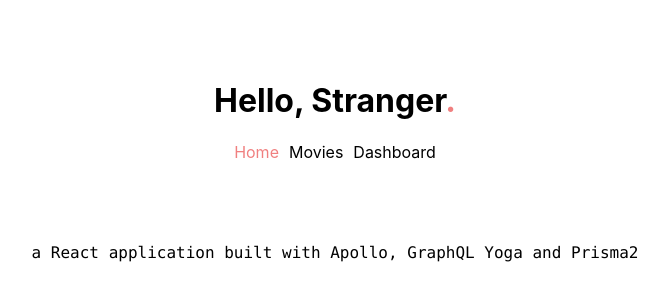
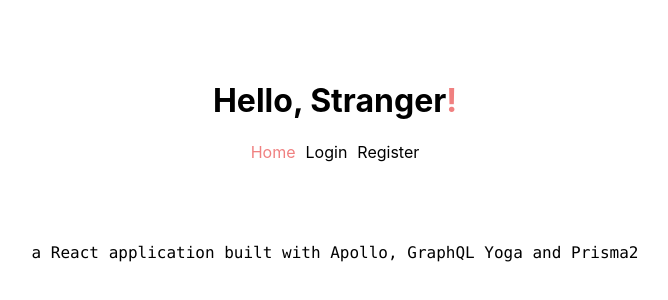
Before and after one commit to zooshgroup/prisma2-frontend, a React (Create React App) app: page / in a window 1280 px wide. Shown: the part 140-440 px from the top of the page, without its empty margins (305-973 px from the left). Built offline with nearby package versions, Linux system fonts and the light colour scheme; no server answers.

Commit message:
cleanup, bug and semantics fix

```diff
--- a/src/apollo/Apollo.tsx
+++ b/src/apollo/Apollo.tsx
@@ -6,10 +6,9 @@
 //const httpLink = new HttpLink({ uri: 'http://localhost:4000' });
 
 const authMiddleware = new ApolloLink((operation: any, forward: any) => {
-  // add the authorization to the headers
   operation.setContext({
     headers: {
-      authorization: localStorage.getItem('token') || "eyJhbGciOiJIUzI1NiIsInR5cCI6IkpXVCJ9.eyJ1c2VySWQiOiJhM2EzZjE1My02ODllLTQ3MjAtOWFlNC0zM2I4MWM4NWI1NmMiLCJpYXQiOjE1ODQ4MTI1ODR9.__lnPv7Qi3LFnEE34dV-K8hpcyJkV1RmyS2ctlX2Uug",
+      authorization: localStorage.getItem('token') || "aeyJhbGciOiJIUzI1NiIsInR5cCI6IkpXVCJ9.eyJ1c2VySWQiOiJhM2EzZjE1My02ODllLTQ3MjAtOWFlNC0zM2I4MWM4NWI1NmMiLCJpYXQiOjE1ODQ4MTI1ODR9.__lnPv7Qi3LFnEE34dV-K8hpcyJkV1RmyS2ctlX2Uug",
     }
   });
 
--- a/src/apollo/App.tsx
+++ b/src/apollo/App.tsx
@@ -1,28 +1,10 @@
-//import React from 'react';
+import React from 'react';
+
+//-------ignore this file
 //import { useQuery, useMutation } from '@apollo/react-hooks';
-import gql from 'graphql-tag';
+//import gql from 'graphql-tag';
 //import { ChildDataProps, graphql } from 'react-apollo'
 
-// eslint-disable-next-line
-const GET_Q = gql`
-  query movies($search: String!) {
-    movies(search: $search) {
-      title
-    }
-  }
-`
-// eslint-disable-next-line
-const WHO_Q = gql`
-  query whoami {
-    whoami {
-      name
-    }
-  }
-`
-export function whoAmI(){
-  //const { loading, error, data } = useQuery(WHO_Q)
-  return "a"
-}
 /*
 export const PUT_M = gql`
   mutation loginUser($data: LoginData!) {
@@ -63,26 +45,6 @@
   );
 }
 
-function App2() {
-  const { loading, error, data } = useQuery(GET_Q,
-    //{variables: { language: 'english' },}
-    )
-  if (loading) return <p>Loading ...</p>
-  //return <h1>Hello {data.whoami}!</h1>
-}
-
-function App22() {
-  const { loading, error, data } = useQuery(GET_Q,
-    {variables: { search: 'cigány' },}
-    )
-  if (loading) return <p>Loading ...</p>
-  console.log(data.movies)
-  const result = data.movies[0].title;
-  return <h1>Hello {result}!</h1>
-}
-
-export default App;
-
 type User = {
   name: string
   id: string
--- a/src/apollo/auth.json
+++ /dev/null
@@ -1,3 +0,0 @@
-{
-    "Authorization" : "eyJhbGciOiJIUzI1NiIsInR5cCI6IkpXVCJ9.eyJ1c2VySWQiOiJhM2EzZjE1My02ODllLTQ3MjAtOWFlNC0zM2I4MWM4NWI1NmMiLCJpYXQiOjE1ODU4MzM0NjV9.JGkDTFglRJiEg1jUkk4frtj10s7TF2RzzIGnvEuTMYE"
-  }
--- a/src/index.tsx
+++ b/src/index.tsx
@@ -1,7 +1,7 @@
 import React from 'react';
 import ReactDOM from 'react-dom';
 import './index.css';
-import UI from './ui/index';
+import UI from './ui/shield';
 import { client } from './apollo/Apollo';
 import * as serviceWorker from './serviceWorker';
 import {ApolloProvider} from '@apollo/react-hooks'
--- a/src/ui/banner.tsx
+++ b/src/ui/banner.tsx
@@ -1,27 +1,9 @@
 import React from 'react'
-import { useQuery } from '@apollo/react-hooks';
-import gql from 'graphql-tag';
-
-const WHO_Q = gql`
-  query whoami {
-    whoami {
-      name
-    }
-  }
-`
 
 interface welcomeProps {
     name: string,
-    login: boolean,
 }
 
-export function Greeting(props: welcomeProps) {
-    const { loading, error, data } = useQuery(WHO_Q)
-
-    if (loading) return <p>Loading ...</p>
-    if (error) return <h1>Hello, Stranger<span className="active">.</span></h1>
-
-    const name = data.whoami && data.whoami.name //is this proper way to check?
-    return <h1>Hello, {name?name:"Stranger"}<span className="active">!</span></h1>
-
+export function Banner(props: welcomeProps) {
+    return <h1>Hello, {props.name?props.name:"Stranger"}<span className="active">!</span></h1>
 }
--- a/src/ui/content/index.tsx
+++ b/src/ui/content/index.tsx
@@ -11,8 +11,6 @@
     login: boolean,
 }
 
-//-----save state in cache?
-
 export function Content(props: contentProps) {
     let element
     switch(props.page) {
--- a/src/ui/index.tsx
+++ b/src/ui/index.tsx
@@ -1,14 +1,10 @@
 import React from 'react'
-import { whoAmI } from '../apollo/App'
 import { Navbar } from './navbar'
-import { Greeting } from './banner'
+import { Banner } from './banner'
 import { Content } from './content/index'
 
-//------can i use it like this
-const user = whoAmI()
-const isLoggedIn = (user) ? true : false
-
 interface MyProps {
+    user: string
 }
 
 interface AppState {
@@ -16,16 +12,16 @@
 }
 
 class App extends React.Component<MyProps, AppState> {
-    constructor(props: any) { //PROPER TS WAY?
+    constructor(props: any) {
         super(props)
         this.state = {
             page : 0
         }
-        // This binding is necessary to make `this` work in the callback
-        this.handleNavigation = this.handleNavigation.bind(this);
     }
+    readonly user = this.props.user
+    readonly isLoggedIn = (this.user) ? true : false
 
-    handleNavigation(pageno: number) {
+    handleNavigation = (pageno: number) => {
         if(pageno>-1) {
             this.setState(state => ({
                 page: pageno
@@ -34,7 +30,16 @@
     }
 
     render() {
-        return <main><header><Greeting login={isLoggedIn} name={user} /><Navbar login={isLoggedIn} active={this.state.page} onNavigate={this.handleNavigation} /></header><article><Content login={isLoggedIn} page={this.state.page} /></article></main>
+        return (
+            <main>
+                <header>
+                    <Banner name={this.user} />
+                    <Navbar login={this.isLoggedIn} active={this.state.page} onNavigate={this.handleNavigation} />
+                </header>
+                <article>
+                    <Content login={this.isLoggedIn} page={this.state.page} />
+                </article>
+            </main>)
     }
 }
 
--- /dev/null
+++ b/src/ui/shield.tsx
@@ -0,0 +1,22 @@
+import React from 'react'
+import { useQuery } from '@apollo/react-hooks'
+import gql from 'graphql-tag'
+import App from '.'
+
+const WHO_Q = gql`
+  query whoami {
+    whoami {
+      name
+    }
+  }
+`
+
+export default function ShieldedApp() {
+    const { loading, data } = useQuery(WHO_Q)
+    if (loading) return <p>Loading ...</p>
+    // how to handle server errors and auth errors. check here or can I return specific messages from the backend query?
+    //if (error) return <h1>Error<span className="active">.</span></h1>
+
+    const name = data && data.whoami.name
+    return <App user={name}/>
+}
```
Also changed, not shown: src/ui/content/dashboard.tsx (+7 -1 lines), src/ui/content/movies.tsx (+4 -3 lines).
